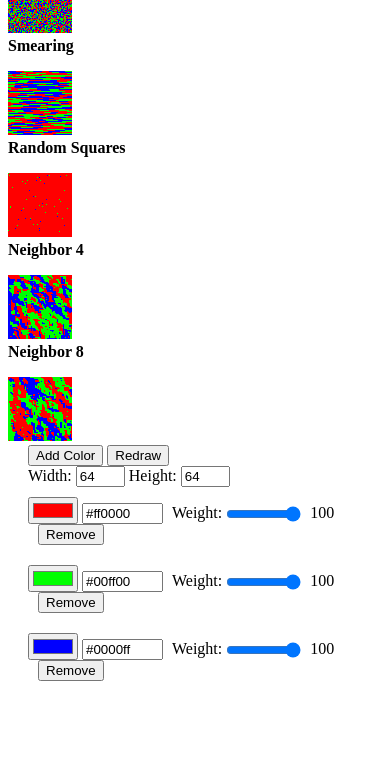
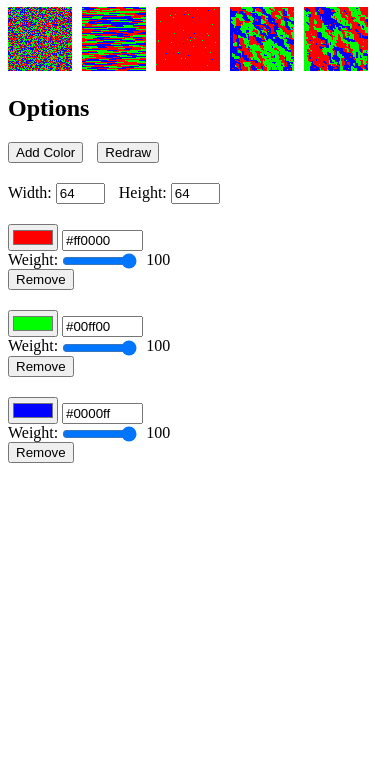
Before and after one commit to joeridino/TileGenerator, a website: page tile_generator.html in a window 390 px wide. Shown: the part 73-844 px from the top of the page. Drawn offline with Linux system fonts and the light colour scheme.

Commit message:
Design changes.

```diff
--- a/css/tile_generator.css
+++ b/css/tile_generator.css
@@ -1,5 +1,8 @@
+.clearfix {
+    clear: both;
+}
+
 .canvases {
-    float: left;
 }
 
 .canvases .title {
@@ -14,26 +17,56 @@
     display: none;
 }
 
+.canvases .canvas-container {
+    float: left;
+}
+
+.canvases .canvas-container:not(:last-of-type) {
+    margin-right: 10px;
+}
+
 .canvases .canvas-container p {
+    display: none;
     margin-top: 0;
     font-weight: bold;
 }
 
 .controls {
-    float: left;
-    margin-left: 20px;
+    clear: both;
+    margin-top: 20px;
 }
 
 .controls .color-container-template {
     display: none;
 }
 
+.controls .new-color {
+    margin-top: 20px;
+}
+
+.controls .new-color button:not(:first-of-type) {
+    margin-left: 10px;
+}
+
+.controls .size,
 .controls .colors {
-    margin-top: 10px;
+    margin-top: 20px;
+}
+
+.controls .size label:not(:first-of-type) {
+    margin-left: 10px;
 }
 
 .controls .colors .color-container:not(:first-child) {
     margin-top: 20px;
+}
+
+.controls .colors .color-container .color-combo {
+    display: inline-block;
+}
+
+.controls .colors .color-container .color-weight-combo {
+    display: inline-block;
 }
 
 .controls .colors .color-container .color-weight-label {
@@ -48,9 +81,26 @@
 }
 
 .controls .colors .color-container .color-weight-value {
+    display: inline-block;
     margin-left: 5px;
+    min-width: 30px;
 }
 
 .controls .colors .color-container .remove-color-btn {
     margin-left: 10px;
 }
+
+@media (max-width: 440px) {
+    .controls .colors .color-container .color-weight-combo {
+        clear: both;
+        display: block;
+    }
+
+    .controls .colors .color-container .color-weight-label {
+        margin-left: 0px;
+    }
+
+    .controls .colors .color-container .remove-color-btn {
+        margin-left: 0px;
+    }
+}
--- a/src/ui.js
+++ b/src/ui.js
@@ -17,9 +17,9 @@
 
     TileGenerator.Ui.prototype.onLoad = function () {
         this._settings = TileGenerator.Main.getRef().getSettings();
-        this._canvasesElement = document.getElementById('canvases');
+        this._canvasesElement = document.getElementById('canvases-dynamic');
         this._canvasContainerTplElement = document.getElementById('canvas-container-template');
-        this._colorsElement = document.getElementById('colors');
+        this._colorsElement = document.getElementById('colors-dynamic');
         this._newColorElement = document.getElementById('new-color-btn');
         this._newColorElement.addEventListener('click', this._onAddColor.bind(this));
         this._colorContainerTplElement = document.getElementById('color-container-template');
@@ -41,14 +41,16 @@
             ctx,
             deep = true,
             algoId = algo.getId(),
+            title = algo.getTitle(),
             tpl;
         tpl = this._canvasContainerTplElement.cloneNode(deep);
         tpl.removeAttribute('id');
         tpl.setAttribute('class', 'canvas-container');
-        tpl.querySelector('.title').textContent = algo.getTitle();
+        tpl.querySelector('.title').textContent = title;
         canvas = tpl.querySelector('canvas');
         canvas.width = this._settings.getWidth();
         canvas.height = this._settings.getHeight();
+        canvas.setAttribute('title', title);
         ctx = canvas.getContext('2d');
         this._canvasList[algoId] = canvas;
         this._ctxList[algoId] = ctx;
--- a/tile_generator.html
+++ b/tile_generator.html
@@ -6,13 +6,17 @@
         <script src="build/tile_generator.js"></script>
     </head>
     <body>
+      <h1>Tile Generator</h1>
       <div id="canvases" class="canvases">
+          <div id="canvases-dynamic" class="canvases-dynamic"></div>
           <div id="canvas-container-template" class="canvas-container-template">
               <p class="title"></p>
               <canvas></canvas>
           </div>
+          <div class="clearfix"></div>
       </div>
       <div id="controls" class="controls">
+        <h2 class="title">Options</h2>
           <div class="new-color">
               <button id="new-color-btn" type="button">Add Color</button>
               <button id="redraw-btn" type="button">Redraw</button>
@@ -21,15 +25,20 @@
               <label for="width" class="width-label">Width:</label> <input type="text" size="3" maxlength="3" id="width" class="width">
               <label for="height" class="height-label">Height:</label> <input type="text" size="3" maxlength="3" id="height" class="height">
           </div>
-          <div id="colors" class="colors"></div>
+          <div id="colors-dynamic" class="colors"></div>
           <div id="color-container-template" class="color-container-template">
+              <div class="color-combo">
                 <input type="color" value="#000000" class="color">
                 <input type="text" value="#000000" size="7" maxlength="7" class="color-value">
+              </div>
+              <div class="color-weight-combo">
                 <label for="color-weight-range" class="color-weight-label">Weight:</label>
                 <input type="range" min="0" max="100" step="1" value="100" class="color-weight-range">
-            <span class="color-weight-value">100</span>
+                <div class="color-weight-value">100</div>
+              </div>
               <button type="button" class="remove-color-btn">Remove</button>
           </div>
+          <div class="clearfix"></div>
       </div>
     </body>
 </html>
```
Also changed, not shown: build/tile_generator.js, build/tile_generator.min.js. Lines whose indentation alone changed are shown as unchanged.
